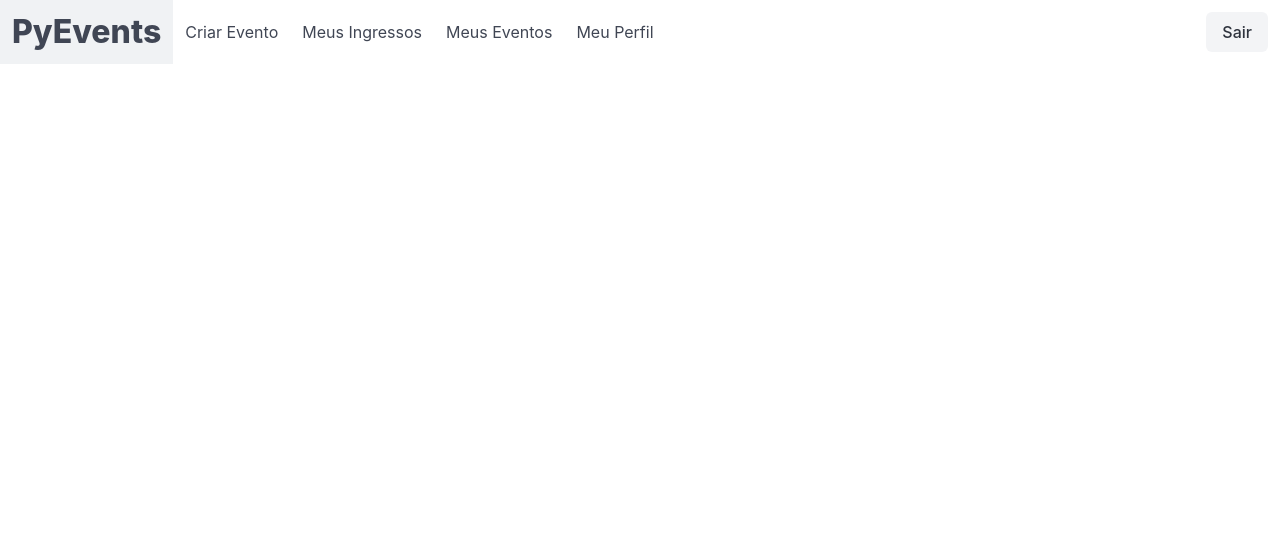
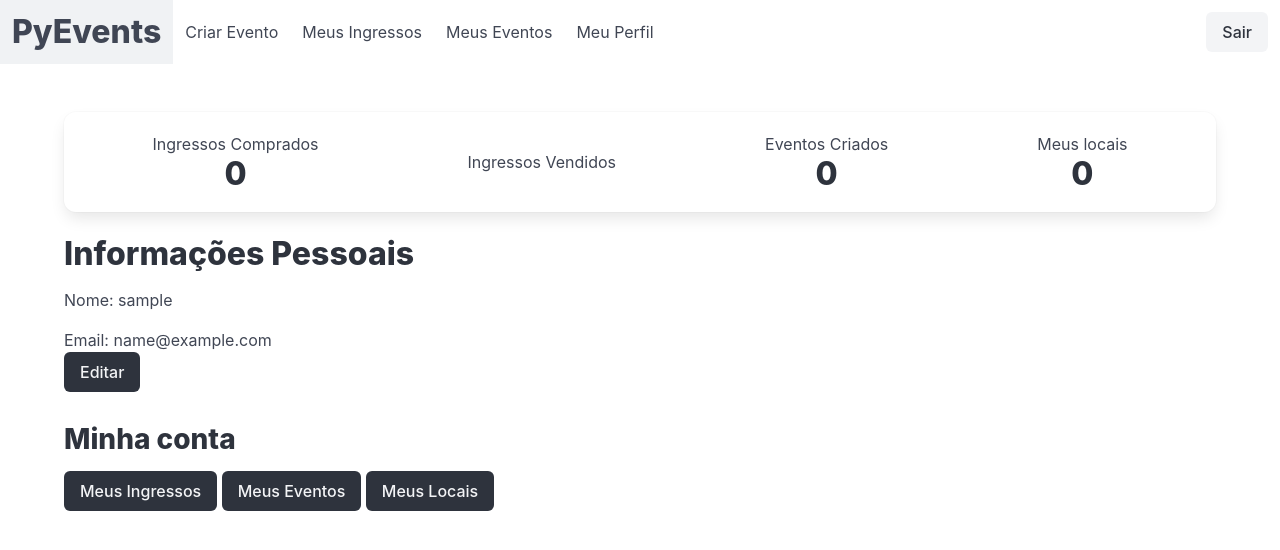
Before and after one commit to lazarowend/py_events, a Django app: page /events/profile/ in a window 1280 px wide. Shown: the top 550 px of the page. Run offline with Django 5.2, Linux system fonts and the light colour scheme; the visitor is signed in with stand-in values (Sample User, id 1); data that the repository does not hold is empty.

Commit message:
edit profile user finish

```diff
--- a/events/ajax_views.py
+++ b/events/ajax_views.py
@@ -1,6 +1,8 @@
-from .models import Event
+from .models import Event, Ticket
 from django.http import JsonResponse
-from django.contrib.auth.models import User
+from django.contrib.auth.decorators import login_required
+from django.db.models import Sum
+from adresses.models import Address
 
 
 def search_events(request, name):
@@ -29,11 +31,23 @@
     return JsonResponse(serialized_events, safe=False)
 
 
-def get_username(request, id):
-    user = User.objects.get(id=id)
+@login_required
+def get_infos_events_tickets_address_user(request):
+    user = request.user
 
-    if user is None:
-        return JsonResponse({'status': 404})
+    amount_user_tickets_purchased = Ticket.objects.filter(user=user).count()
 
-    username = user.username
-    return JsonResponse(username, safe=False)
+    amount_user_tickets_sold = Event.objects.filter(user=user).aggregate(total_sold_tickets=Sum('tickets_sold'))['total_sold_tickets']
+
+    amount_user_created_events = Event.objects.filter(user=user).count()
+
+    amount_user_address = Address.objects.filter(user=user).count()
+
+    serialized_amount = {
+        'amount_user_tickets_purchased': amount_user_tickets_purchased,
+        'amount_user_tickets_sold': amount_user_tickets_sold,
+        'amount_user_created_events': amount_user_created_events,
+        'amount_user_address': amount_user_address
+    }
+
+    return JsonResponse(serialized_amount)
--- a/events/urls.py
+++ b/events/urls.py
@@ -1,6 +1,6 @@
 from django.urls import path
 from .views import ListEventView, DetailEventView
-from .ajax_views import search_events
+from .ajax_views import search_events, get_infos_events_tickets_address_user
 
 
 urlpatterns = [
@@ -11,8 +11,7 @@
 
 ajax_urlpatterns = [
     path('events/search_events/<str:name>', search_events, name='search_events'),
-
-
+    path('events/get_infos_events_tickets_address_user', get_infos_events_tickets_address_user, name='get_infos_events_tickets_address_user'),
 ]
 
 
--- /dev/null
+++ b/static/users/js/profile.js
@@ -0,0 +1,45 @@
+const yesRadio = document.getElementById('yes-radio');
+const noRadio = document.getElementById('no-radio');
+const divPassword = document.getElementById('div-password');
+const userForm = document.getElementById('user-form');
+const btnEdit = document.getElementById('btn-editar')
+const divInfoPessoais = document.getElementById('info-pessoais')
+
+
+yesRadio.addEventListener('click', () => {
+    divPassword.classList.remove('is-hidden');
+});
+
+noRadio.addEventListener('click', () => {
+    divPassword.classList.add('is-hidden');
+});
+
+btnEdit.addEventListener('click', () => {
+    userForm.classList.remove('is-hidden');
+    btnEdit.classList.add('is-hidden');
+    divInfoPessoais.classList.add('is-hidden');
+})
+
+
+window.onload = () => {
+    const amountTicketsPurshased = document.getElementById("amount-tickets-purshased");
+    const amountTicketsSold = document.getElementById("amount-tickets-sold");
+    const amountCreateEvents = document.getElementById("amount-create-events");
+    const amountCreateAddress = document.getElementById("amount_user_address");
+
+    const url = "http://127.0.0.1:8000/events/get_infos_events_tickets_address_user";
+    fetch(url)
+        .then(function(response) {
+            if (!response.ok) {
+                console.log('Erro na solicitação');
+            }
+            return response.json();
+        })
+        .then(function(data) {
+            console.log(data);
+            amountCreateEvents.innerHTML = data['amount_user_created_events'];
+            amountTicketsPurshased.innerHTML = data['amount_user_tickets_purchased'];
+            amountTicketsSold.innerHTML = data['amount_user_tickets_sold'];
+            amountCreateAddress.innerHTML = data['amount_user_address'];
+        });
+};
--- a/templates/base.html
+++ b/templates/base.html
@@ -4,7 +4,7 @@
 <head>
     <meta charset="UTF-8">
     <meta name="viewport" content="width=device-width, initial-scale=1.0">
-    <title>Document</title>
+    <title>PyEvents</title>
     <link
     rel="stylesheet" href="https://cdn.jsdelivr.net/npm/bulma@1.0.0/css/bulma.min.css">
 </head>
--- a/users/templates/profile.html
+++ b/users/templates/profile.html
@@ -1,12 +1,96 @@
-{% extends 'base.html' %}
+{% extends 'base.html' %} {% load static %} {% block content %} {% include 'navbar.html' %}
+
+<div class="container mt-6">
+
+    <nav class="level box">
+        <div class="level-item has-text-centered">
+            <div>
+                <p class="heading">Ingressos Comprados</p>
+                <p class="title" id="amount-tickets-purshased">0</p>
+            </div>
+        </div>
+        <div class="level-item has-text-centered">
+            <div>
+                <p class="heading">Ingressos Vendidos</p>
+                <p class="title" id="amount-tickets-sold">0</p>
+            </div>
+        </div>
+
+        <div class="level-item has-text-centered">
+            <div>
+                <p class="heading">Eventos Criados</p>
+                <p class="title" id="amount-create-events">0</p>
+            </div>
+        </div>
+        <div class="level-item has-text-centered">
+            <div>
+                <p class="heading">Meus locais</p>
+                <p class="title" id="amount_user_address">0</p>
+            </div>
+        </div>
+    </nav>
 
 
-{% block content %}
+    <div class="content">
+        <h1>Informações Pessoais</h1>
+        <div id="info-pessoais">
+            <p>Nome: {{ user.username }}</p>
+            <p>Email: {{ user.email }}</p>
 
-{% include 'navbar.html' %}
+        </div>
+        <form method="POST" action="{% url 'profile_view' %}" id="user-form" class="is-hidden">
+            {% csrf_token %}
+            <div class="field">
+                <label class="label">Seu nome</label>
+                <div class="control">
+                    {{ form.username }}
+                </div>
+            </div>
+            <div class="field">
+                <label class="label">Seu email</label>
+                <div class="control">
+                    {{ form.email }}
+                </div>
+            </div>
 
+            <div class="control">
+                <label class="radio"> Alterar senha?
 
+                <input type="radio" id="yes-radio" name="answer" />
+                Yes
+                </label>
+                <label class="radio">
+                <input type="radio" id="no-radio" name="answer" />
+                No
+                </label>
+            </div>
 
+            <div class="field is-hidden" id="div-password">
+                <label class="label">Nova senha</label>
+                <div class="control">
+                    {{ form.password }}
+                </div>
+            </div>
 
+            <div class="field is-grouped">
+                <div class="control">
+                    <button type="submit" class="button is-dark">Salvar</button>
+                </div>
+                <div class="control">
+                    <a href="{% url 'profile_view' %}" class="button is-dark">Cancelar</a>
+                </div>
+            </div>
+        </form>
+
+        <button class="button is-dark" id="btn-editar">Editar</button>
+        <h2>Minha conta</h2>
+        <button class="button is-dark">Meus Ingressos</button>
+        <button class="button is-dark">Meus Eventos</button>
+        <button class="button is-dark">Meus Locais</button>
+    </div>
+
+</div>
+
+<script src="{% static 'users/js/profile.js' %}"></script>
 
 {% endblock %}
```
